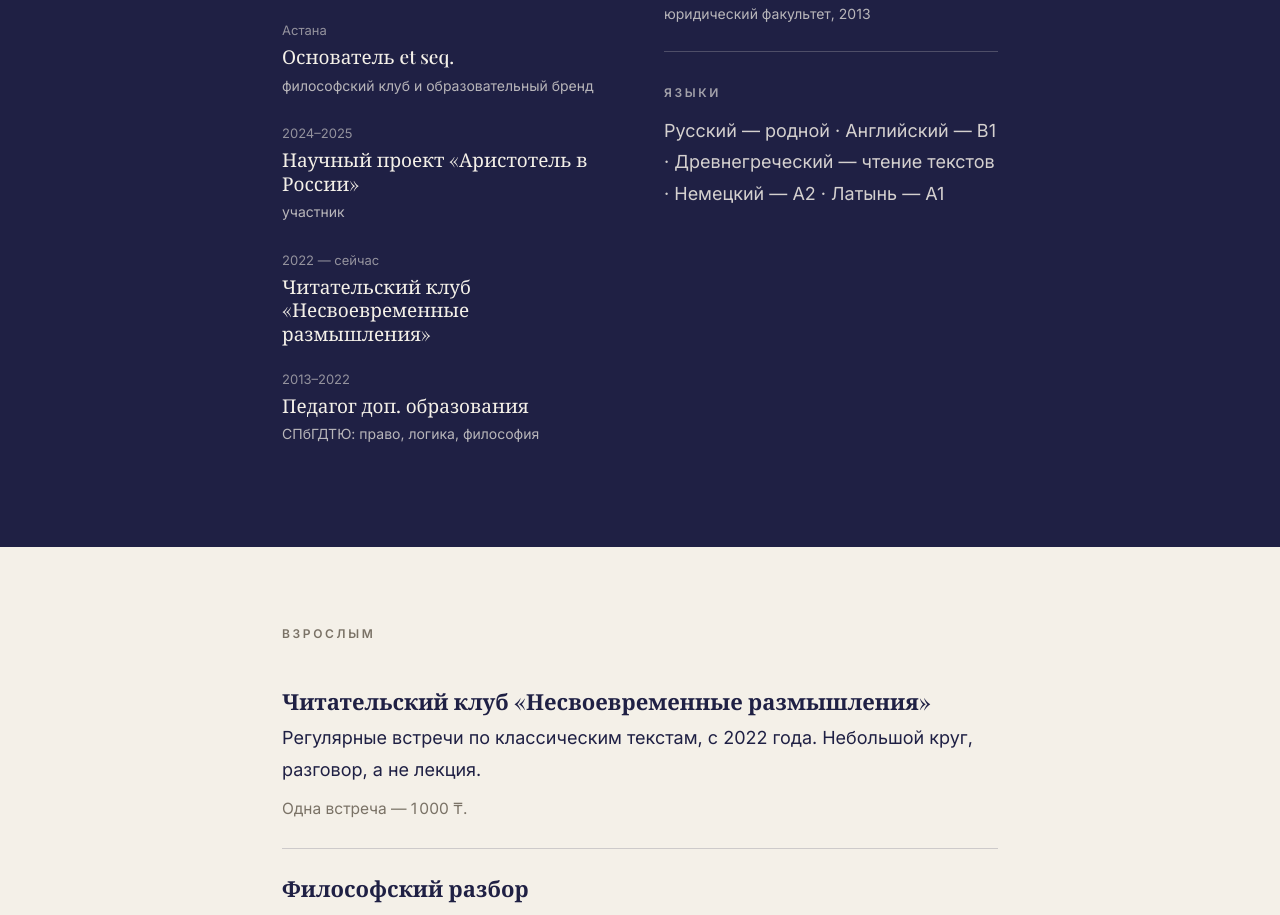
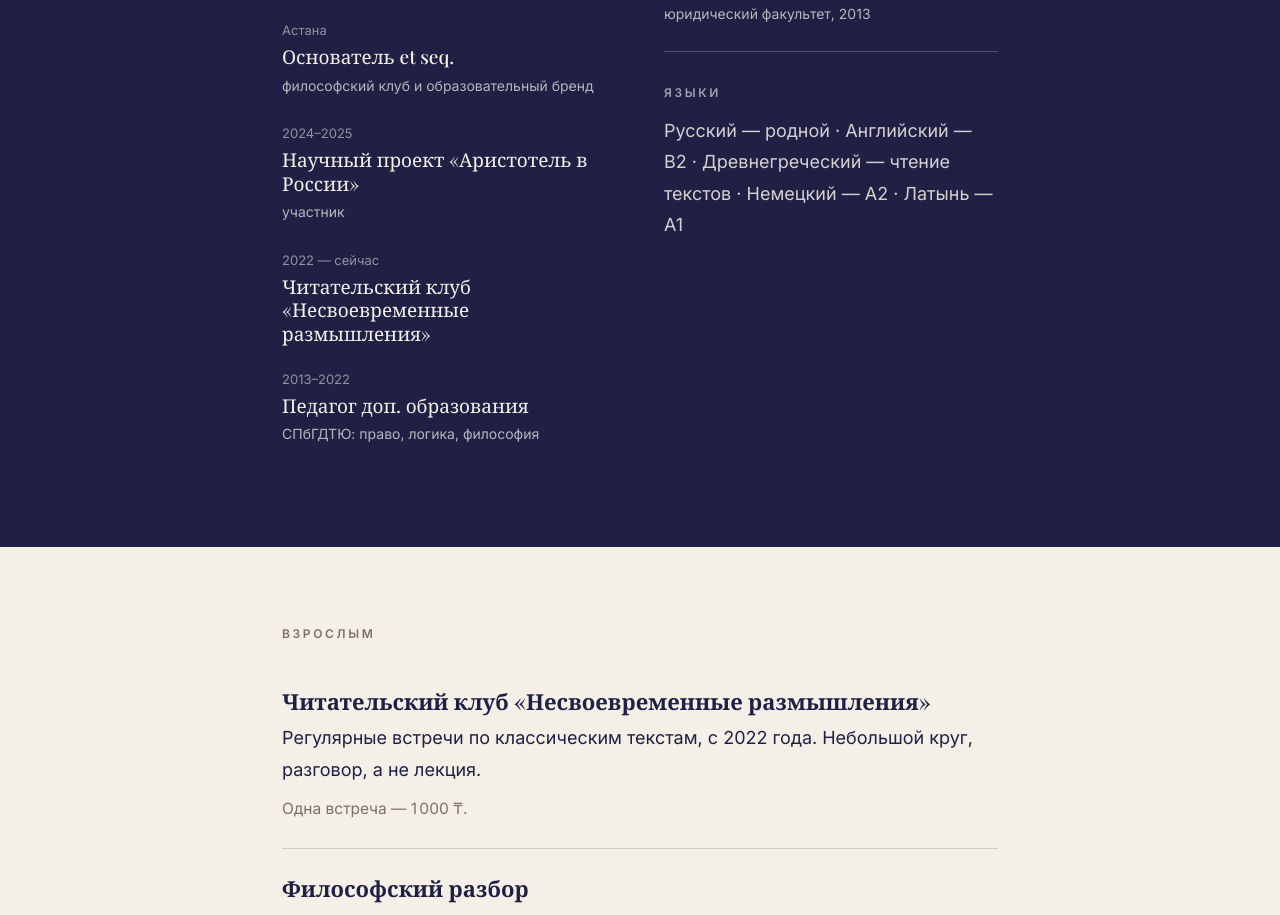
Before and after one commit to arsmahnov-stack/personalwebsite, a plain HTML site: page index.html in a window 1280 px wide. Shown: the part 1630-2545 px from the top of the page. Drawn offline with nearby package versions, Linux system fonts and the light colour scheme.

Commit message:
Update English level to B2 in Languages section
Co-Authored-By: Claude Opus 4.8 <noreply@anthropic.com>

```diff
--- a/index.html
+++ b/index.html
@@ -425,7 +425,7 @@
 
         <div class="langs">
           <p class="kicker">Языки</p>
-          <p>Русский — родной · Английский — B1 · Древнегреческий — чтение текстов · Немецкий — A2 · Латынь — A1</p>
+          <p>Русский — родной · Английский — B2 · Древнегреческий — чтение текстов · Немецкий — A2 · Латынь — A1</p>
         </div>
       </div>
     </div>
```
